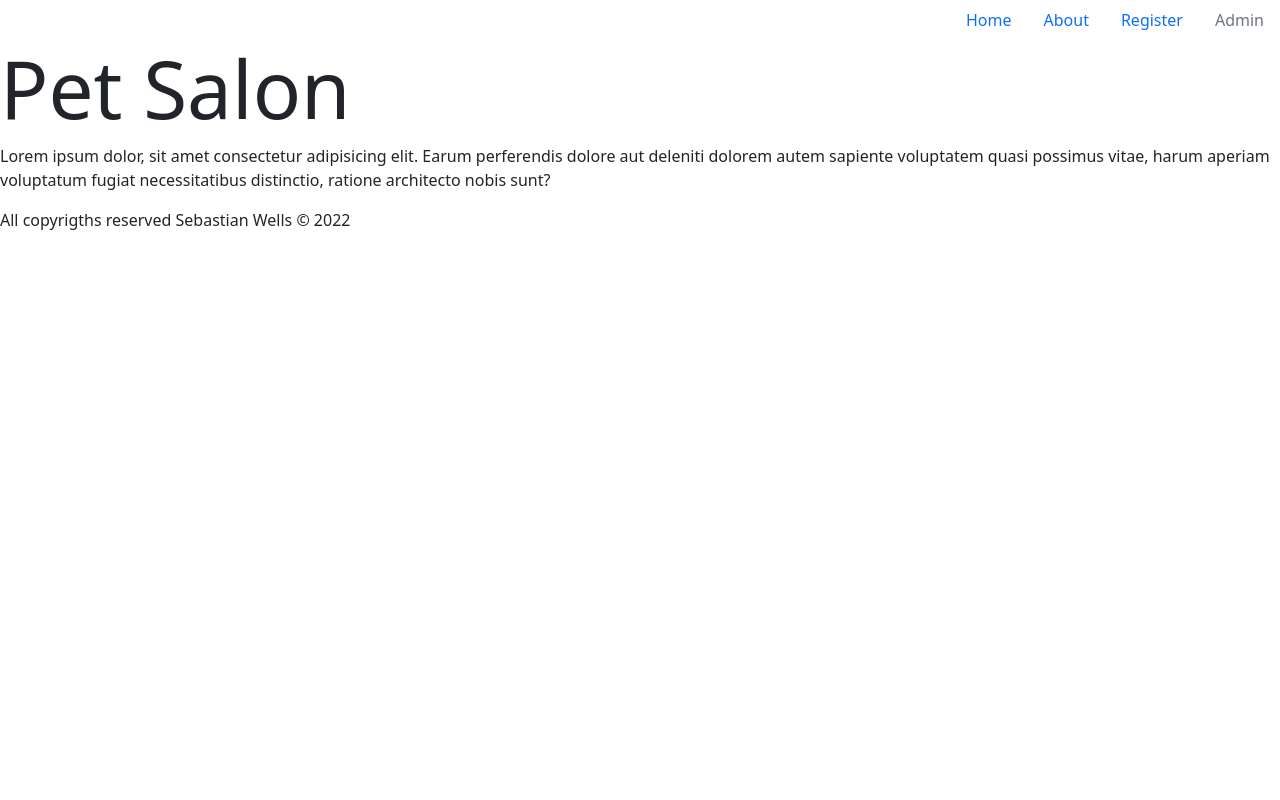
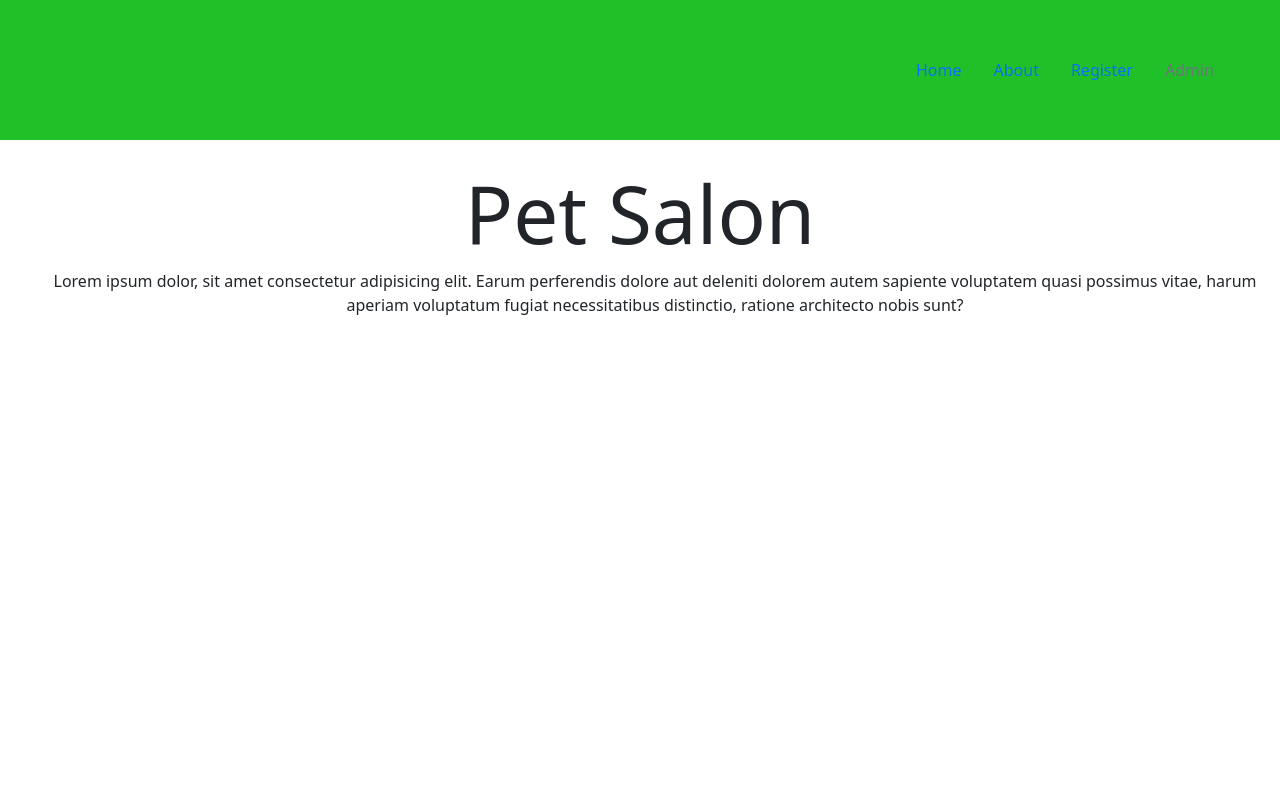
Before and after one commit to SebastianLopezWells/PetSalon-CH30, a plain HTML site: page index.html in a window 1280 px wide. Shown: the top 800 px of the page. Drawn offline with nearby package versions, Linux system fonts and the light colour scheme.

Commit message:
1.1 (Assignment 1)
We added some css to the index page, and in the js (register) we added a code to make an alert appear and tell the custumer the amount of pets.

```diff
--- a/index.html
+++ b/index.html
@@ -12,7 +12,7 @@
 <body>
     <header>
 
-        <nav class="nav justify-content-end">
+        <nav class="nav justify-content-end color-blue-nav">
             <a class="nav-link active" aria-current="page" href="index.html">Home</a>
             <a class="nav-link " aria-current="page" href="about.html">About</a>
             <a class="nav-link " aria-current="page" href="register.html">Register</a>
@@ -22,7 +22,7 @@
     </header>
 
     <main>
-        <p>Lorem ipsum dolor, sit amet consectetur adipisicing elit.
+        <p class="text-center">Lorem ipsum dolor, sit amet consectetur adipisicing elit.
         Earum perferendis dolore aut deleniti dolorem autem sapiente voluptatem quasi
         possimus vitae, harum aperiam voluptatum fugiat necessitatibus distinctio,
         ratione architecto nobis sunt?</p>
@@ -30,7 +30,9 @@
     </main>
 
     <footer>
-        <p>All copyrigths reserved Sebastian Wells &copy; 2022</p>
+        <nav class="nav-footer nav-justified">
+            <p class="text-center">All copyrigths reserved Sebastian Wells &copy; 2022</p>
+        </nav>
     </footer>
 </body>
 </html>
--- a/style.css
+++ b/style.css
@@ -0,0 +1,23 @@
+button{
+    margin-left: 25px;
+}
+.display-1{
+    text-align: center;
+    margin-top: 25px;
+}
+.text-center{
+    margin-left: 30px;
+}
+.nav-footer{
+    background-color: gray;
+    padding: 100px;
+}
+
+main{
+    margin-bottom: 600px;
+}
+
+.color-blue-nav{
+    background-color: rgb(32, 192, 40);
+    padding: 50px;
+}
```
Also changed, not shown: about.html (+1 -1 lines), register.html (+1 -0 lines), register.js (+10 -3 lines).
